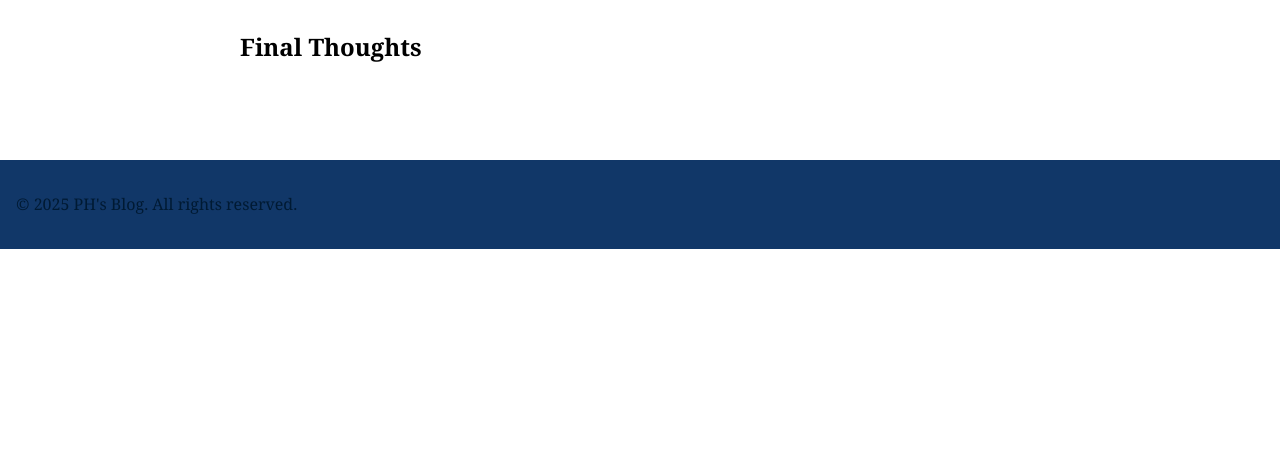
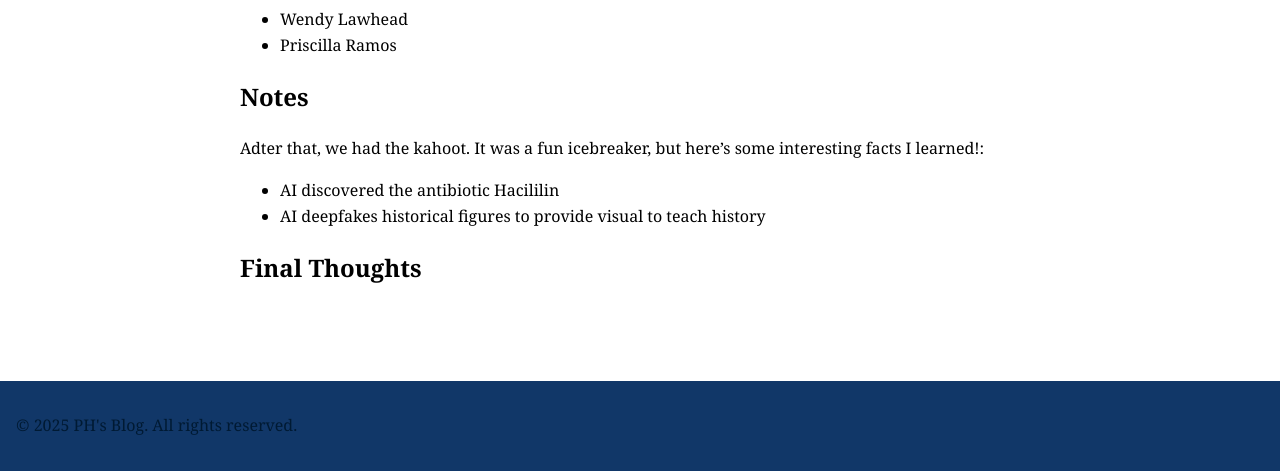
Before and after one commit to CaptainSapphire/PH-s-Blog, a Jekyll site: the page built from _posts/2025-07-22-GWC Event: Exploring AI at Pfizer with Pfizer.md, in a window 1280 px wide. Shown: the part 844-1315 px from the top of the page. Built offline with Jekyll 4.4.1, drawn with Linux system fonts in a browser that asks for light colours; before the commit the page ends 1093 px from its top, so only the background shows below that.

Commit message:
Update 2025-07-22-GWC Event: Exploring AI at Pfizer with Pfizer.md

```diff
--- a/_posts/2025-07-22-GWC Event: Exploring AI at Pfizer with Pfizer.md
+++ b/_posts/2025-07-22-GWC Event: Exploring AI at Pfizer with Pfizer.md
@@ -12,6 +12,16 @@ Girls Who Code is a company who uplifts girls in STEM, and right now, I am in th
 <br><br>
 *Pfizer Logo*
 
+**Featured Panelists**
+- Wendy Lawhead
+- Priscilla Ramos
+
 ## Notes
 
+Adter that, we had the kahoot. It was a fun icebreaker, but here's some interesting facts I learned!:
+- AI discovered the antibiotic Hacililin
+- AI deepfakes historical figures to provide visual to teach history
+
+
+
 ## Final Thoughts
```
